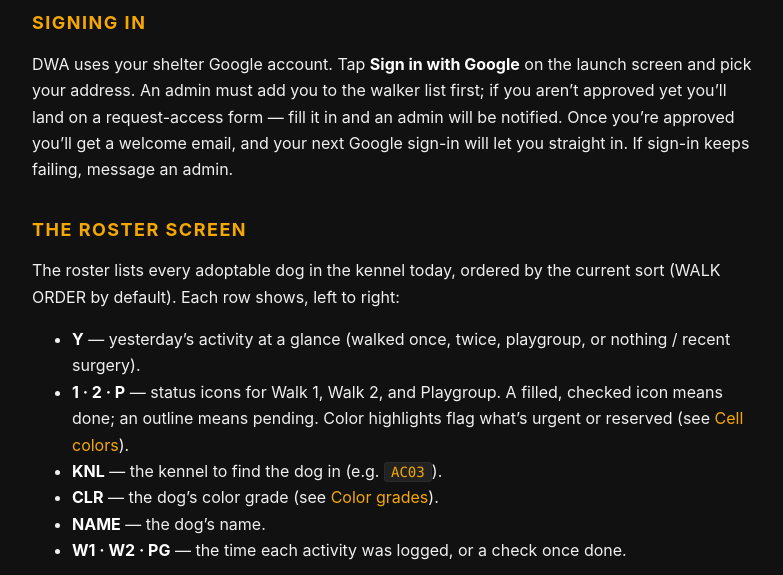
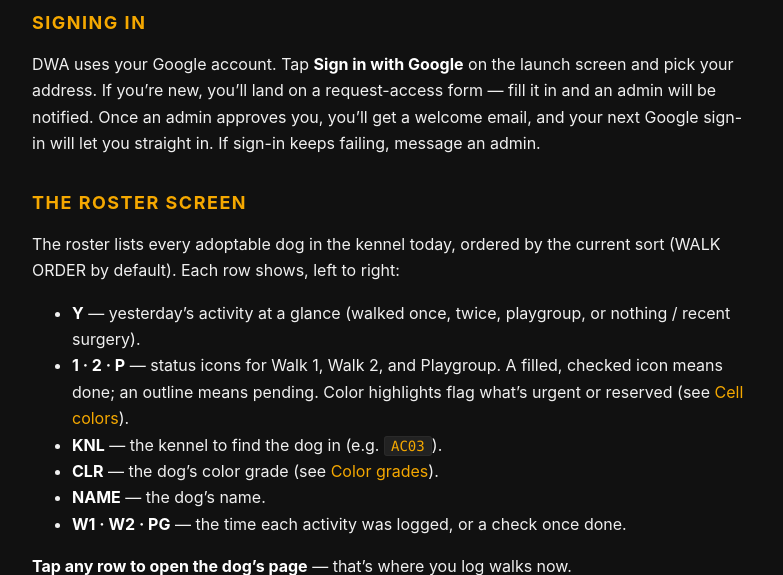
Before and after one commit to kirbsauce/dog-walker-assistant-docs, a Jekyll site: the page built from WALKER.md, in a window 1280 px wide and 900 px high, scrolled down 324 px, cut to the strip 206-781 px from the top of the window. Shown: the whole strip, without its empty margins (248-1031 px from the left). Built offline with Jekyll 4.4.1, drawn with Linux system fonts in a browser that asks for light colours.

Commit message:
Docs: fix sign-in framing (self-signup + approval, not invite-only)
Access is self-serve: anyone signs in with Google and is sent to the
request-access form if not yet approved; an admin then approves. Reworded
index/WALKER/ADMIN accordingly and dropped 'shelter' before 'Google account'.

Co-Authored-By: Claude Opus 4.8 <noreply@anthropic.com>

```diff
--- a/WALKER.md
+++ b/WALKER.md
@@ -11,12 +11,11 @@ A tour of the app for shelter walkers.
 
 ## Signing in
 
-DWA uses your shelter Google account. Tap **Sign in with Google** on the launch
-screen and pick your address. An admin must add you to the walker list first; if
-you aren't approved yet you'll land on a request-access form — fill it in and
-an admin will be notified. Once you're approved you'll get a welcome email, and
-your next Google sign-in will let you straight in. If sign-in keeps failing,
-message an admin.
+DWA uses your Google account. Tap **Sign in with Google** on the launch screen
+and pick your address. If you're new, you'll land on a request-access form —
+fill it in and an admin will be notified. Once an admin approves you, you'll get
+a welcome email, and your next Google sign-in will let you straight in. If
+sign-in keeps failing, message an admin.
 
 ## The roster screen
 
```
Also changed, not shown: ADMIN.md (+6 -6 lines), index.md (+3 -3 lines).
